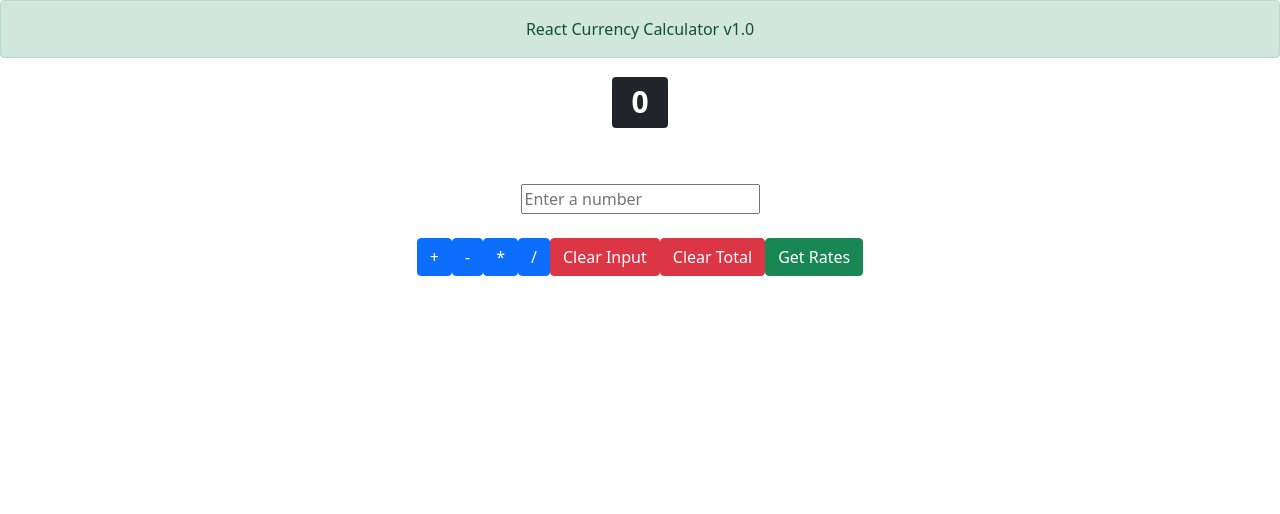
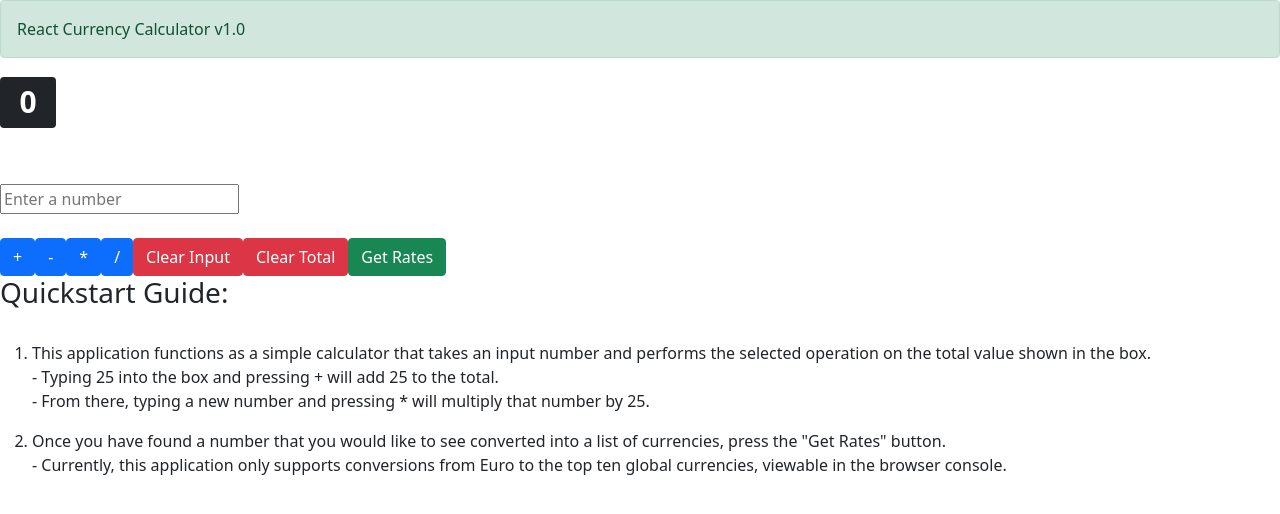
Before and after one commit to dpurcell-pd/react-currency-calculator, a React (Create React App) app: page / in a window 1280 px wide. Shown: the top 514 px of the page. Built offline with nearby package versions, Linux system fonts and the light colour scheme; no server answers.

Commit message:
updated App / Calculator components

```diff
--- a/src/App.js
+++ b/src/App.js
@@ -1,12 +1,13 @@
-import {useState, useRef} from "react";
 import Calculator from "./components/Calculator";
+import Footer from "./components/Footer";
 import "./App.css";
 
 function App() {
   return (
-    <div className="App">
+    <>
       <Calculator />
-    </div>
+      <Footer />
+    </>
   );
 }
 
--- a/src/components/Calculator.jsx
+++ b/src/components/Calculator.jsx
@@ -30,13 +30,13 @@ export default function Calculator() {
             const res = await fetch(`http://api.exchangeratesapi.io/v1/latest?access_key=${API_KEY}&symbols=${TOP_TEN_CURRENCIES}`);
             const data = await res.json();
             const {rates} = data;
-            if (total <= 0) {
+            if (total > 0) {
                 Object.entries(rates).forEach(([key, value]) => {
-                    console.log(`${TOP_TEN_CURRENCIES_NAME[index]}(${key}):${value * total}`);
+                    console.log(`${TOP_TEN_CURRENCIES_NAME[index]}(${key}):${(value * total).toFixed(3)}`);
                     index++;
                 })
             } else {
-                alert("Please enter a conversion amount greater than 0!");
+                alert("To perform conversions, enter a number greater than 0 and update the total.");
             }
 
         } catch (error) {
```
